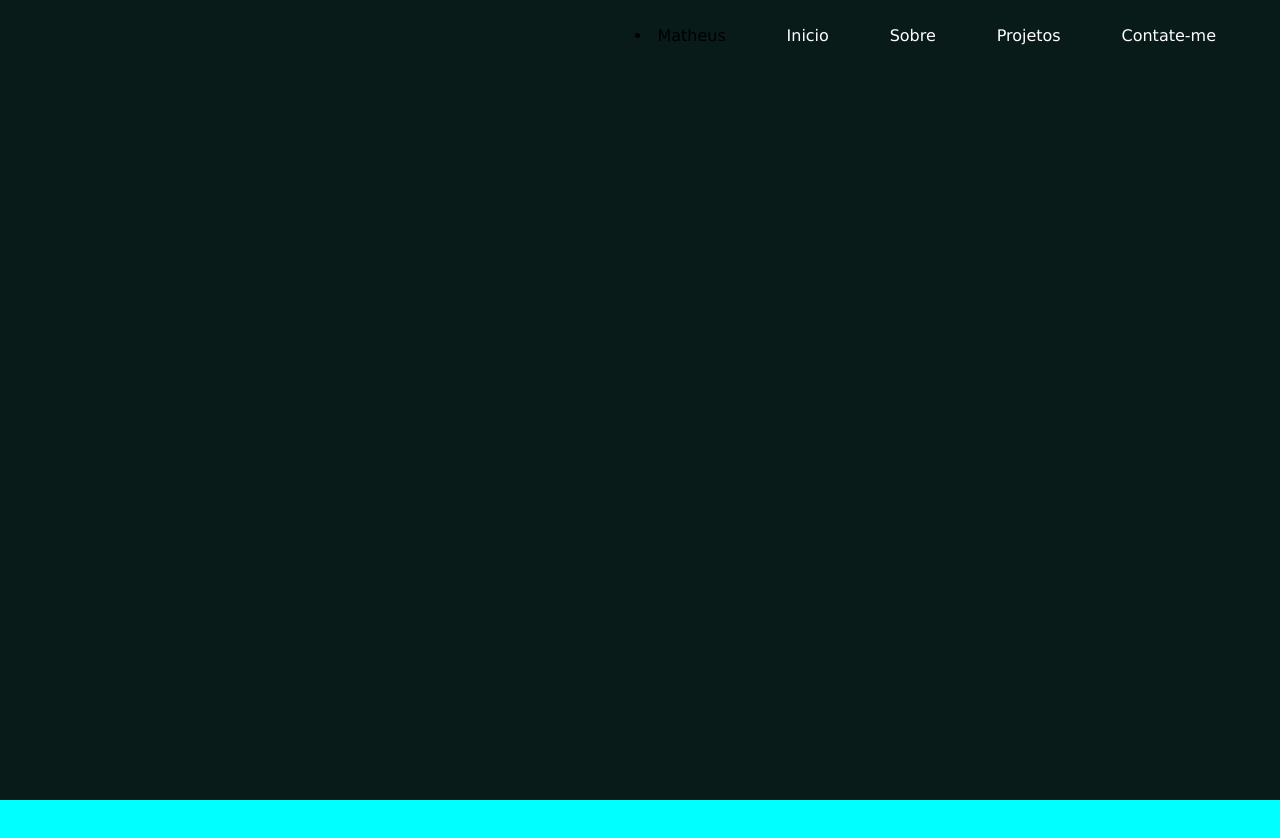
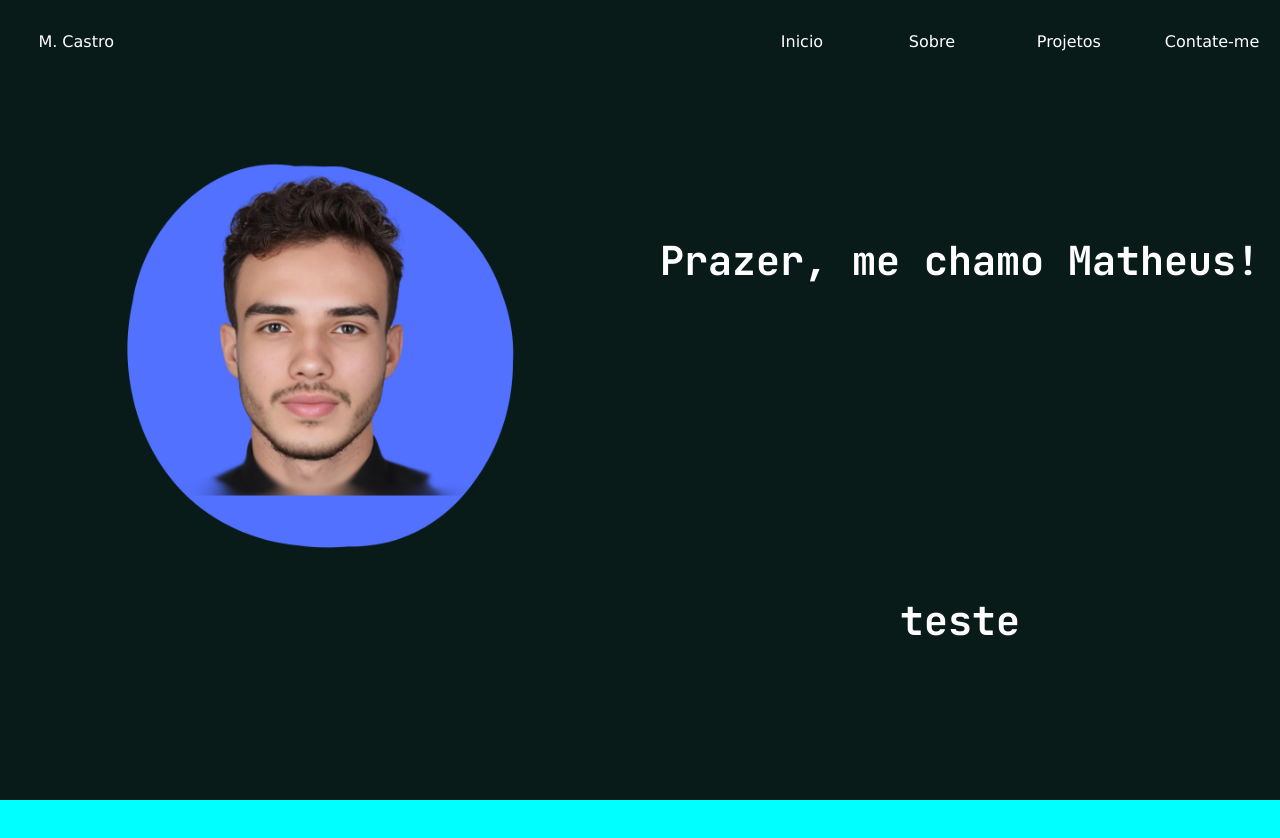
Before and after one commit to realmcastro/portifolio, an Angular app: page / in a window 1280 px wide. Shown: the top 838 px of the page. Built offline with nearby package versions, Linux system fonts and the light colour scheme.

Commit message:
Segundo dia

```diff
--- a/angular.json
+++ b/angular.json
@@ -27,8 +27,9 @@
             "inlineStyleLanguage": "scss",
             "assets": [
               {
-                "glob": "**/*",
-                "input": "public"
+               "glob": "**/*",
+               "input": "src/assets",
+               "output": "/assets"
               }
             ],
             "styles": [
--- a/src/app/components/pages/home/home.component.html
+++ b/src/app/components/pages/home/home.component.html
@@ -1,9 +1,23 @@
-<footer class="container">
+<div class="container">
     <Nav class="nav-bar">
-    <li>Matheus</li>
+    <header>M. Castro</header>
     <a class="links">Inicio</a>
     <a class="links">Sobre</a>
     <a class="links">Projetos</a>
     <a class="links">Contate-me</a>
     </Nav>
-</footer>
+    <main>
+       <div>
+        <section>
+            <img src="../../../../assets/eu.png" alt="M. Castro">
+        </section>
+        <article></article>
+       </div>
+        <aside>
+            <h1>Prazer, me chamo Matheus!</h1>
+            <h1>teste</h1>
+        </aside>
+    </main>
+
+
+</div>
--- a/src/app/components/pages/home/home.component.scss
+++ b/src/app/components/pages/home/home.component.scss
@@ -1,19 +1,27 @@
+@import url('https://fonts.googleapis.com/css2?family=JetBrains+Mono:ital,wght@0,100..800;1,100..800&display=swap');
+
 .container{
     height: 100vh;
     width: 100%;
     background-color: #081b19;
-    display: flex;
+    display: grid;
+    grid-template-rows: 10% auto;
+
     .nav-bar{
-        display: flex;
-        gap: 5%;
-        max-height: 15%;
-        justify-content: end;
-        margin-right: 5%;
+        grid-row: 1;
+        display: grid;
+        grid-template-columns: 60% 1fr 1fr 1fr 1fr;
+        gap: 1%;
+        align-items: center;
         width: 100%;
-        padding-top: 2%;
         background-color: transparent;
-        li{
+        header{
+            height: 20%;
+            font-size: medium;
+            text-decoration: none;
+            color: white;
 
+            padding-left: 5%;
         }
         a{
             color: white;
@@ -26,5 +34,58 @@
             font-size: 105%;
         }
     }
+    main{
+        display: grid;
+        grid-template-columns: 1fr 1fr;
 
+
+        div{
+            display: grid;
+            grid-template-rows: 3fr 1fr;
+
+            section{
+                display: flex;
+                justify-content: center;
+                align-items: center;
+
+                img{
+                    height: 90%;
+                     width: 75%;
+                }
+                img:hover{
+                    animation: moveimagem 8s ease-in-out infinite;
+
+                }
+
+
+            }
+        }
+    }
+    aside{
+        display: grid;
+        grid-template-rows: 1fr 1fr;
+        background-color:#081b19;
+        align-items: center;
+
+        h1{
+            font-size: 250%;
+            font-family: "JetBrains Mono";
+            text-align: center;
+            color: white;
+        }
+    }
 }
+@keyframes moveimagem {
+    0% {
+      transform: translateX(0) translateY(0);
+    }
+    50% {
+      transform: translateX(5%) translateY(5%); /* Move a imagem para a direita e para cima */
+    }
+    75% {
+        transform: translateX(0%) translateY(10%); /* Move a imagem para a direita e para cima */
+      }
+    100% {
+      transform: translateX(0) translateY(0); /* Retorna à posição inicial */
+    }
+}
```
Also changed, not shown: src/assets/eu.png (added).
